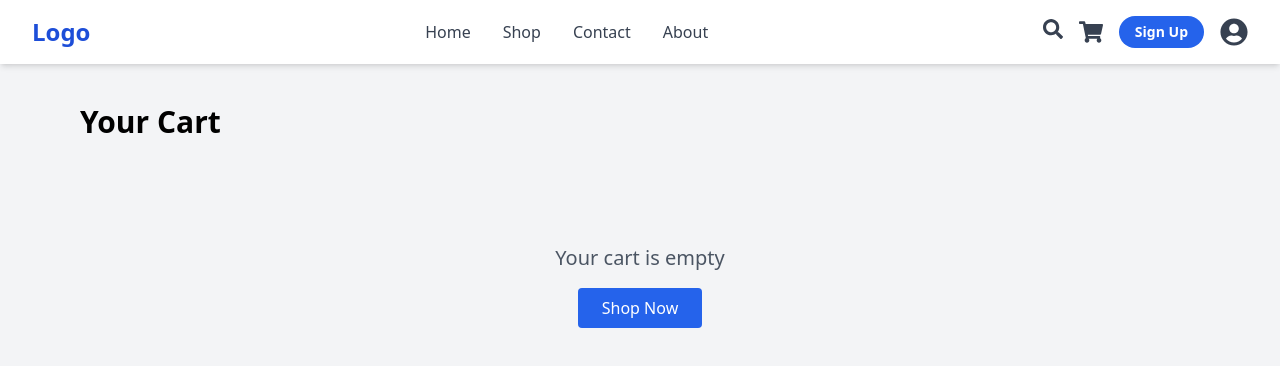
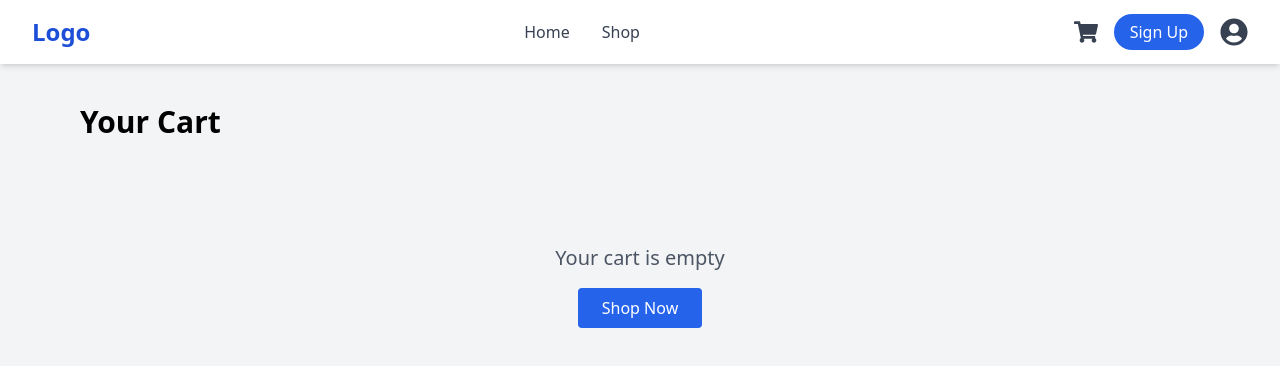
Before and after one commit to PTHARRISH/RO-Purifier, a React app in the folder frontend/: page /cart in a window 1280 px wide. Shown: the top 366 px of the page. Built offline with nearby package versions, Linux system fonts and the light colour scheme; the HTML template or start-up script is replaced by a standard one.

Commit message:
updated navbar
navbar comp updated cart count in real time

```diff
--- a/frontend/src/reusableComponents/Navbar.jsx
+++ b/frontend/src/reusableComponents/Navbar.jsx
@@ -1,26 +1,16 @@
 import { useState } from "react";
 import { useNavigate } from "react-router-dom";
-import { FaShoppingCart, FaUserCircle, FaSearch, FaTimes, FaBars } from "react-icons/fa";
+import { FaShoppingCart, FaUserCircle } from "react-icons/fa";
+import { useCart } from "../context/CartContext";
 
-export default function Navbar({ cartCount }) {
+export default function Navbar() {
   const navigate = useNavigate();
-  const [isSearchOpen, setSearchOpen] = useState(false);
-  const [searchTerm, setSearchTerm] = useState("");
-  const [mobileMenuOpen, setMobileMenuOpen] = useState(false);
+  const { cart } = useCart();
+
+  const cartCount = cart.reduce((total, item) => total + item.qty, 0);
 
   const isAuthenticated = localStorage.getItem("isAuthenticated") === "true";
 
-  // Navigate to shop (products) with auth check
-  const handleShopClick = () => {
-    if (!isAuthenticated) {
-      navigate("/signup");
-    } else {
-      navigate("/products");
-    }
-    setMobileMenuOpen(false); // close mobile menu on click
-  };
-
-  // Logout user
   const handleLogout = () => {
     localStorage.removeItem("isAuthenticated");
     navigate("/");
@@ -31,135 +21,58 @@ export default function Navbar({ cartCount }) {
       <div className="max-w-8xl mx-auto px-4 sm:px-6 lg:px-8">
         <div className="flex justify-between items-center h-16">
 
-          {/* LEFT: LOGO */}
-          <div className="flex items-center space-x-2">
-            <span className="text-2xl font-bold text-blue-700 cursor-pointer" onClick={() => navigate("/")}>
-              Logo
-            </span>
+          {/* LOGO */}
+          <span
+            className="text-2xl font-bold text-blue-700 cursor-pointer"
+            onClick={() => navigate("/")}
+          >
+            Logo
+          </span>
+
+          {/* CENTER LINKS */}
+          <div className="hidden md:flex space-x-8 text-gray-700 font-medium">
+            <span className="cursor-pointer" onClick={() => navigate("/")}>Home</span>
+            <span className="cursor-pointer" onClick={() => navigate("/products")}>Shop</span>
           </div>
 
-          {/* CENTER LINKS (Desktop) */}
-          <div className="hidden md:flex space-x-8 text-gray-700 font-medium">
-            <a className="hover:text-blue-600 transition cursor-pointer" onClick={() => navigate("/")}>Home</a>
-            <span
-              className="hover:text-blue-600 transition cursor-pointer"
-              onClick={handleShopClick}
-            >
-              Shop
-            </span>
-            <a className="hover:text-blue-600 transition cursor-pointer" onClick={() => navigate("/")}>Contact</a>
-            <a className="hover:text-blue-600 transition cursor-pointer" onClick={() => navigate("/")}>About</a>
-          </div>
-
-          {/* RIGHT SECTION */}
+          {/* RIGHT SIDE ICONS */}
           <div className="flex items-center space-x-4">
 
-            {/* SEARCH */}
-            <div className="relative">
-              {isSearchOpen ? (
-                <>
-                  <input
-                    autoFocus
-                    type="text"
-                    value={searchTerm}
-                    onChange={(e) => setSearchTerm(e.target.value)}
-                    placeholder="Search products..."
-                    className="w-48 sm:w-64 border border-gray-300 rounded-full py-1.5 pl-4 pr-10 focus:outline-none focus:ring-2 focus:ring-blue-500 transition"
-                  />
-                  <button
-                    onClick={() => { setSearchOpen(false); setSearchTerm(""); }}
-                    className="absolute right-2 top-1/2 -translate-y-1/2 text-gray-500 hover:text-gray-700"
-                  >
-                    <FaTimes />
-                  </button>
-                </>
-              ) : (
-                <button
-                  onClick={() => setSearchOpen(true)}
-                  className="text-gray-700 hover:text-blue-600 transition"
-                >
-                  <FaSearch size={20} />
-                </button>
-              )}
-            </div>
+            {/* CART */}
+            <div
+              className="relative cursor-pointer"
+              onClick={() => navigate("/cart")}
+            >
+              <FaShoppingCart size={24} className="text-gray-700 hover:text-blue-600" />
 
-            {/* CART */}
-            <div className="relative cursor-pointer text-gray-700 hover:text-blue-600 transition">
-              <FaShoppingCart size={24} />
               {cartCount > 0 && (
-                <span className="absolute -top-1 -right-2 bg-red-500 text-white text-xs rounded-full w-5 h-5 flex items-center justify-center font-bold">
+                <span className="absolute -top-1 -right-2 bg-red-500 text-white text-xs rounded-full w-5 h-5 flex items-center justify-center">
                   {cartCount}
                 </span>
               )}
             </div>
 
-            {/* AUTH BUTTON DESKTOP */}
             {!isAuthenticated ? (
               <button
-                className="hidden md:block bg-blue-600 hover:bg-blue-700 text-white px-4 py-1.5 rounded-full text-sm font-semibold transition"
+                className="hidden md:block bg-blue-600 text-white px-4 py-1.5 rounded-full"
                 onClick={() => navigate("/signup")}
               >
                 Sign Up
               </button>
             ) : (
               <button
-                className="hidden md:block bg-red-500 hover:bg-red-600 text-white px-4 py-1.5 rounded-full text-sm font-semibold transition"
+                className="hidden md:block bg-red-500 text-white px-4 py-1.5 rounded-full"
                 onClick={handleLogout}
               >
                 Logout
               </button>
             )}
 
-            {/* PROFILE ICON */}
-            <div className="hidden md:block cursor-pointer text-gray-700 hover:text-blue-600 transition">
-              <FaUserCircle size={28} />
-            </div>
+            <FaUserCircle size={28} className="hidden md:block text-gray-700" />
+          </div>
 
-            {/* MOBILE HAMBURGER */}
-            <button
-              onClick={() => setMobileMenuOpen(!mobileMenuOpen)}
-              className="md:hidden text-gray-700 hover:text-blue-600 transition"
-            >
-              {mobileMenuOpen ? <FaTimes size={22} /> : <FaBars size={22} />}
-            </button>
-          </div>
         </div>
       </div>
-
-      {/* MOBILE MENU */}
-      {mobileMenuOpen && (
-        <div className="md:hidden bg-white border-t shadow-sm py-4 px-6 animate-slideDown">
-          <div className="flex flex-col space-y-4 text-gray-700 font-medium">
-            <span className="hover:text-blue-600 transition cursor-pointer" onClick={() => { navigate("/"); setMobileMenuOpen(false); }}>Home</span>
-            <span className="hover:text-blue-600 transition cursor-pointer" onClick={handleShopClick}>Shop</span>
-            <span className="hover:text-blue-600 transition cursor-pointer" onClick={() => { navigate("/"); setMobileMenuOpen(false); }}>Contact</span>
-            <span className="hover:text-blue-600 transition cursor-pointer" onClick={() => { navigate("/"); setMobileMenuOpen(false); }}>About</span>
-
-            {/* MOBILE AUTH BUTTON */}
-            {!isAuthenticated ? (
-              <button
-                className="bg-blue-600 hover:bg-blue-700 text-white py-2 rounded-full text-sm font-semibold transition"
-                onClick={() => { navigate("/signup"); setMobileMenuOpen(false); }}
-              >
-                Sign Up
-              </button>
-            ) : (
-              <button
-                className="bg-red-500 hover:bg-red-600 text-white py-2 rounded-full text-sm font-semibold transition"
-                onClick={handleLogout}
-              >
-                Logout
-              </button>
-            )}
-
-            {/* MOBILE PROFILE */}
-            <div className="flex items-center space-x-2">
-              <FaUserCircle size={26} className="text-gray-700" />
-              <span className="text-gray-700">Profile</span>
-            </div>
-          </div>
-        </div>
-      )}
     </nav>
   );
 }
```
